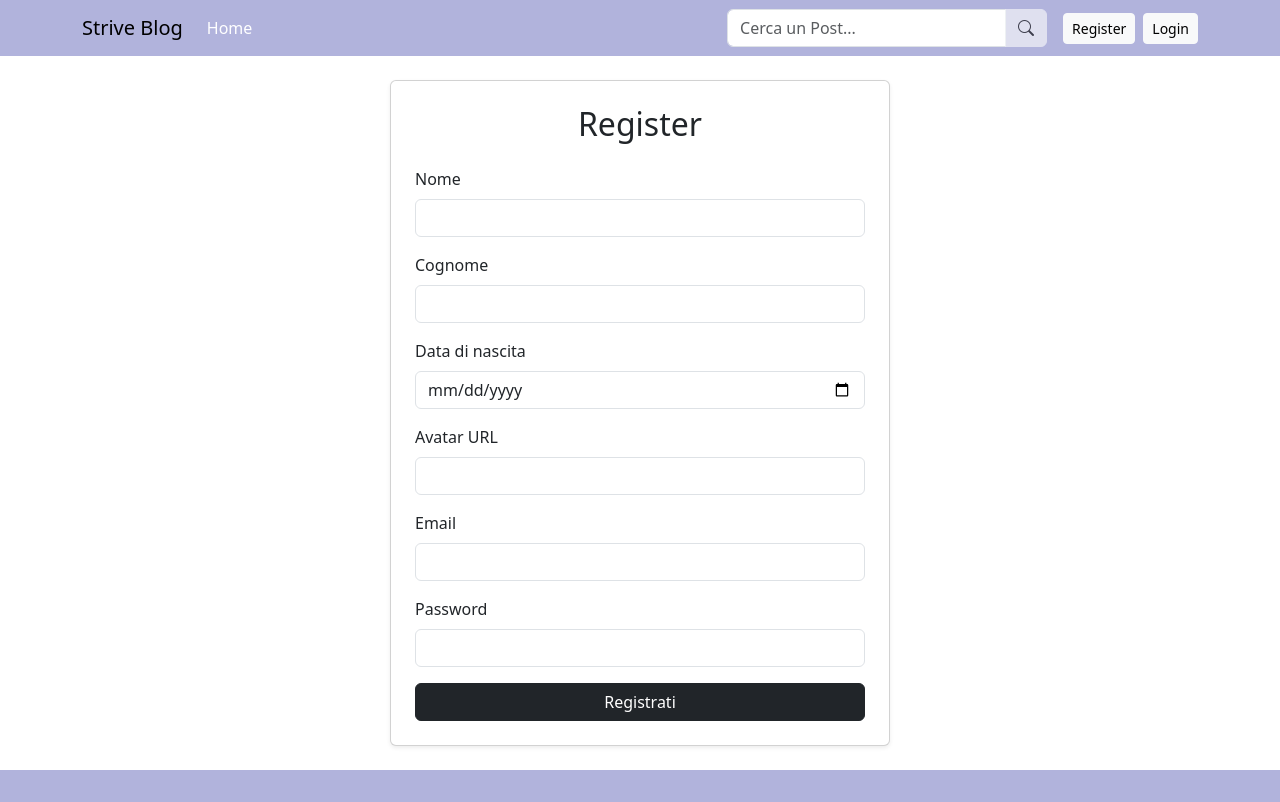
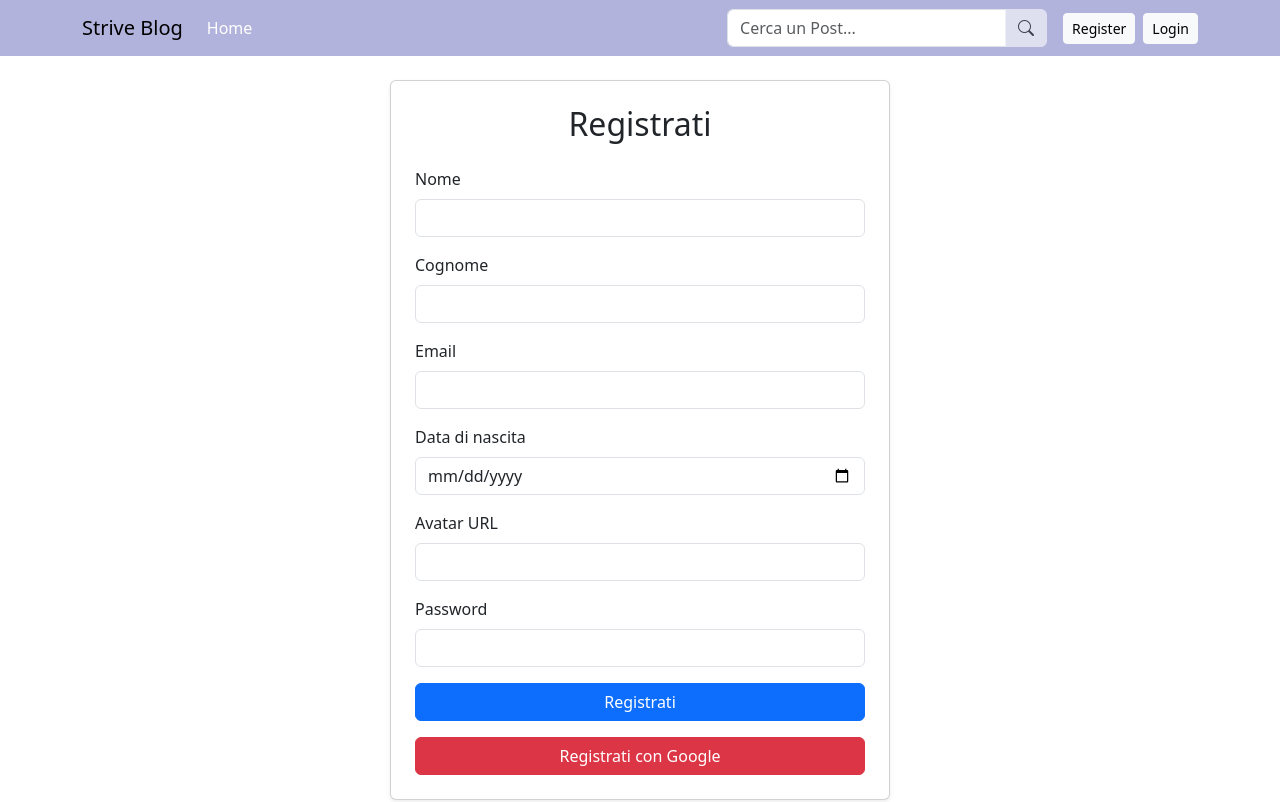
Before and after one commit to AndraMeran/strive-blog-frontend, a React (Vite) app: page /register in a window 1280 px wide. Shown: the top 802 px of the page. Built offline with nearby package versions, Linux system fonts and the light colour scheme; no server answers.

Commit message:
aggiunta funzione login con Google

```diff
--- a/src/App.jsx
+++ b/src/App.jsx
@@ -7,6 +7,7 @@ import PostDetail from "./pages/PostDetail"
 import './App.css'
 import Login from "./pages/Login"
 import Register from "./pages/Register"
+import LoginSuccess from "./pages/LoginSuccess"
 
 function App() {
   const [posts, setPosts] = useState([])
@@ -59,6 +60,7 @@ function App() {
 
         <Route path="/login" element={<Login />} />
         <Route path="/register" element={<Register />} />
+        <Route path="/login-success" element={<LoginSuccess />} />
       </Routes>
 
       <MyFooter />
--- a/src/pages/Login.jsx
+++ b/src/pages/Login.jsx
@@ -1,10 +1,7 @@
 import { useState } from "react"
 import { Container, Form, Button, Card } from "react-bootstrap"
-import { useNavigate } from "react-router-dom"
 
 function Login() {
-    const navigate = useNavigate()
-
     const [loginData, setLoginData] = useState({
         email: "",
         password: ""
@@ -21,7 +18,6 @@ function Login() {
 
     const handleSubmit = async (event) => {
         event.preventDefault()
-        console.log("DATI LOGIN INVIATI:", loginData)
 
         try {
             const response = await fetch("http://localhost:3000/auth/login", {
@@ -46,12 +42,14 @@ function Login() {
 
             setTimeout(() => {
                 window.location.href = "/"
-                // setMessage("")
-                // navigate("/")
             }, 1500)
         } catch (error) {
             setMessage(error.message)
         }
+    }
+
+    const handleGoogleLogin = () => {
+        window.location.href = "http://localhost:3000/auth/google"
     }
 
     return (
@@ -87,6 +85,15 @@ function Login() {
                     <Button type="submit" variant="primary" className="w-100">
                         Accedi
                     </Button>
+
+                    <Button
+                        type="button"
+                        variant="danger"
+                        className="w-100 mt-3"
+                        onClick={handleGoogleLogin}
+                    >
+                        Continua con Google
+                    </Button>
                 </Form>
             </Card>
         </Container>
--- /dev/null
+++ b/src/pages/LoginSuccess.jsx
@@ -0,0 +1,29 @@
+import { useEffect } from "react"
+import { useNavigate, useSearchParams } from "react-router-dom"
+import { Container, Spinner } from "react-bootstrap"
+
+function LoginSuccess() {
+    const [searchParams] = useSearchParams()
+    const navigate = useNavigate()
+
+    useEffect(() => {
+        const token = searchParams.get("token")
+        const isAdmin = searchParams.get("isAdmin")
+
+        if (token) {
+            localStorage.setItem("token", token)
+            localStorage.setItem("isAdmin", isAdmin)
+        }
+
+        navigate("/")
+    }, [navigate, searchParams])
+
+    return (
+        <Container className="py-5 text-center">
+            <Spinner animation="border" className="mb-3" />
+            <p>Accesso con Google in corso...</p>
+        </Container>
+    )
+}
+
+export default LoginSuccess
--- a/src/pages/Register.jsx
+++ b/src/pages/Register.jsx
@@ -3,12 +3,12 @@ import { Container, Form, Button, Card } from "react-bootstrap"
 
 function Register() {
     const [registerData, setRegisterData] = useState({
+        name: "",
+        surname: "",
         email: "",
-        password: "",
-        surname: "",
-        name: "",
         birthDate: "",
-        avatar: ""
+        avatar: "",
+        password: ""
     })
 
     const [message, setMessage] = useState("")
@@ -22,8 +22,6 @@ function Register() {
 
     const handleSubmit = async (event) => {
         event.preventDefault()
-        console.log("DATI REGISTER INVIATI:", registerData)
-
 
         try {
             const response = await fetch("http://localhost:3000/auth/register", {
@@ -35,13 +33,13 @@ function Register() {
             })
 
             const data = await response.json()
-            console.log("RISPOSTA REGISTER:", data)
 
             if (!response.ok) {
                 throw new Error(data.message || "Errore nella registrazione")
             }
 
             localStorage.setItem("token", data.token)
+            localStorage.setItem("isAdmin", data.isAdmin)
 
             setMessage("Registrazione completata!")
 
@@ -53,10 +51,14 @@ function Register() {
         }
     }
 
+    const handleGoogleRegister = () => {
+        window.location.href = "http://localhost:3000/auth/google"
+    }
+
     return (
         <Container className="py-4 d-flex justify-content-center">
             <Card className="shadow-sm p-4" style={{ width: "100%", maxWidth: "500px" }}>
-                <h2 className="mb-4 text-center">Register</h2>
+                <h2 className="mb-4 text-center">Registrati</h2>
 
                 {message && <div className="alert alert-info text-center">{message}</div>}
 
@@ -68,6 +70,7 @@ function Register() {
                             name="name"
                             value={registerData.name}
                             onChange={handleChange}
+                            required
                         />
                     </Form.Group>
 
@@ -78,6 +81,18 @@ function Register() {
                             name="surname"
                             value={registerData.surname}
                             onChange={handleChange}
+                            required
+                        />
+                    </Form.Group>
+
+                    <Form.Group className="mb-3">
+                        <Form.Label>Email</Form.Label>
+                        <Form.Control
+                            type="email"
+                            name="email"
+                            value={registerData.email}
+                            onChange={handleChange}
+                            required
                         />
                     </Form.Group>
 
@@ -102,17 +117,6 @@ function Register() {
                     </Form.Group>
 
                     <Form.Group className="mb-3">
-                        <Form.Label>Email</Form.Label>
-                        <Form.Control
-                            type="email"
-                            name="email"
-                            value={registerData.email}
-                            onChange={handleChange}
-                            required
-                        />
-                    </Form.Group>
-
-                    <Form.Group className="mb-3">
                         <Form.Label>Password</Form.Label>
                         <Form.Control
                             type="password"
@@ -123,8 +127,17 @@ function Register() {
                         />
                     </Form.Group>
 
-                    <Button type="submit" variant="dark" className="w-100">
+                    <Button type="submit" variant="primary" className="w-100">
                         Registrati
+                    </Button>
+
+                    <Button
+                        type="button"
+                        variant="danger"
+                        className="w-100 mt-3"
+                        onClick={handleGoogleRegister}
+                    >
+                        Registrati con Google
                     </Button>
                 </Form>
             </Card>
```
